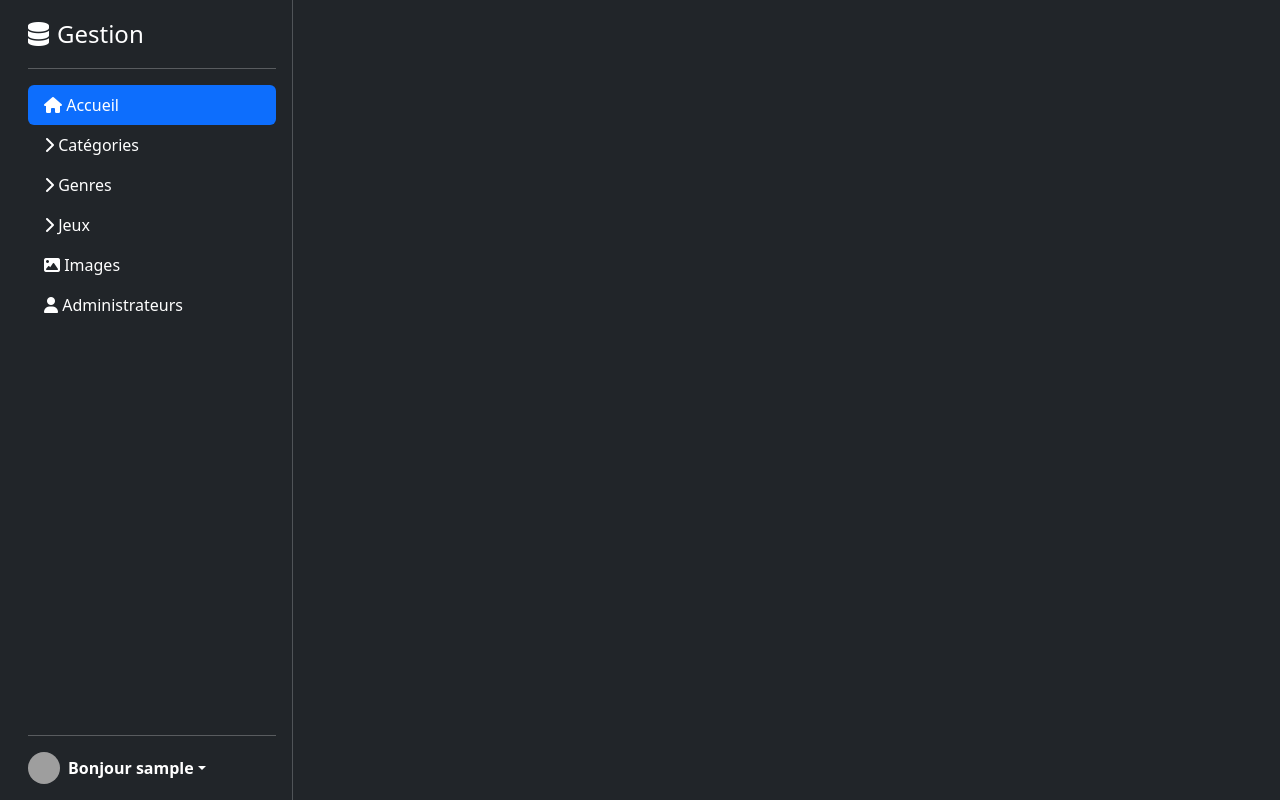
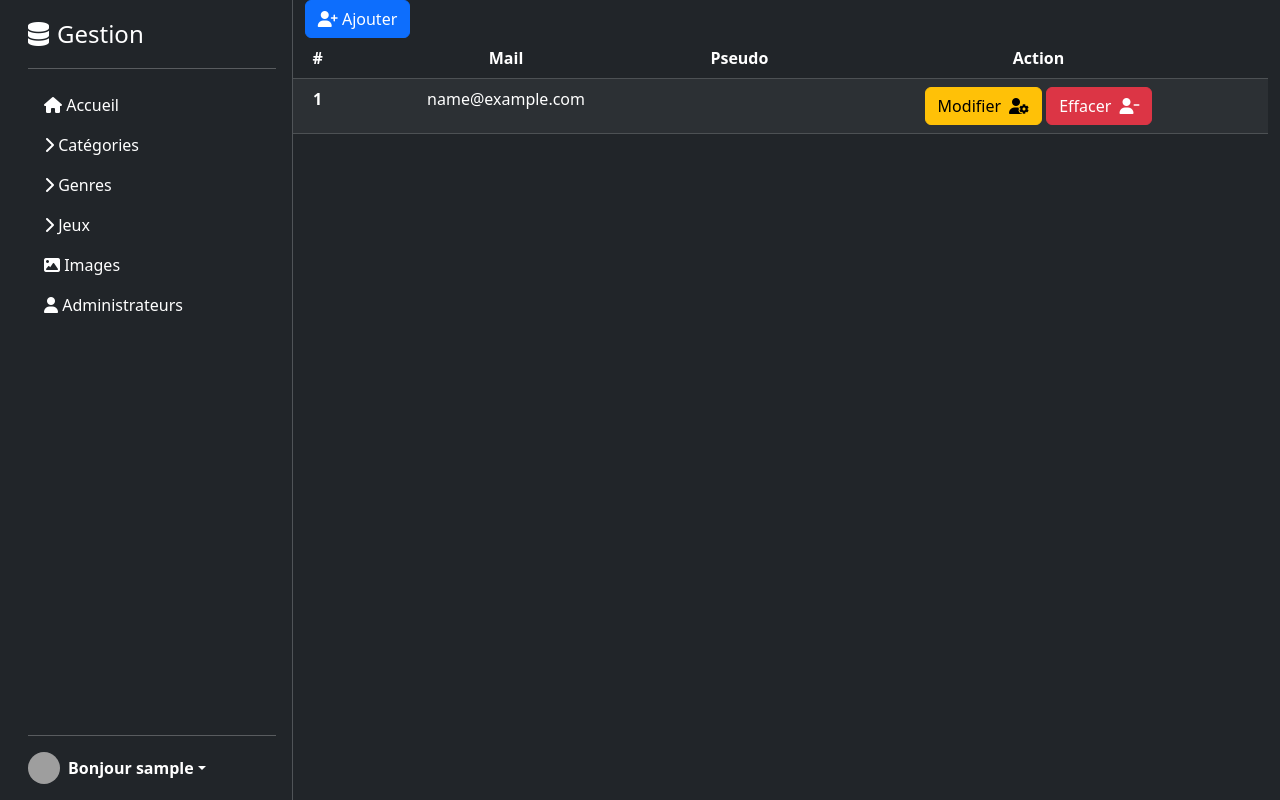
Before and after one commit to Nyxqt/projet_gaming, a PHP site: page /index.php?action=admin in a window 1280 px wide. Run offline with PHP 8.4, Linux system fonts and the light colour scheme; the visitor is signed in with stand-in values (Sample User, id 1); data that the repository does not hold is empty; some libraries are stand-ins or nearby versions; grey boxes are pictures that could not be loaded.

Commit message:
login corrected + admin crud

```diff
--- a/Back/controllers/addAdmin.php
+++ b/Back/controllers/addAdmin.php
@@ -1,6 +1,8 @@
 <?php
 require_once('../models/dbConnect.php');
 require_once('../models/addAdmin.php');
+require_once('../models/model.php');
+
 function createAdmin($p) {
     $msg= $p;
     require('../templates/addAdmin.php');
--- /dev/null
+++ b/Back/controllers/admin.php
@@ -0,0 +1,9 @@
+<?php
+require_once('../models/dbConnect.php');
+require_once('../models/admin.php');
+require_once('../models/model.php');
+
+function crudAdmin() {
+    $admins= getAdmins();
+    require('../templates/admin.php');
+}
--- a/Back/controllers/homepage.php
+++ b/Back/controllers/homepage.php
@@ -1,11 +1,8 @@
 <?php
 require_once('../models/dbConnect.php');
-// require_once('../models/homepage.php');
+require_once('../models/homepage.php');
+require_once('../models/model.php');
 
 function homepageAdmin() {
     require('../templates/homepage.php');
 }
-function getUser() {
-    $user = ($_SESSION['username']);
-    return $user;
-}
--- /dev/null
+++ b/Back/models/admin.php
@@ -0,0 +1,16 @@
+<?php
+
+function getAdmins() {
+    $database = dbConnect();
+    $statement = $database->query('SELECT * FROM admin ORDER BY id');
+    $admins = [];
+    while (($row = $statement->fetch())) {
+        $admin = [
+            'id' => $row['id'],
+            'username' => $row['username'],
+            'email' => $row['email'],
+            ];
+        $admins[] = $admin;
+    }
+    return $admins;
+}
--- a/Back/models/loginAdmin.php
+++ b/Back/models/loginAdmin.php
@@ -12,8 +12,7 @@ if (isset($_POST['email']) && !empty($_POST['email']) && isset($_POST['password'
     if ($email == $user['email'] && password_verify($password, $user['password'])) {
         $_SESSION['email'] = $email;
         $_SESSION['username'] = $user['username'];
-        require('../controllers/homepage.php');
-        homepageAdmin();
+        header('location: index.php');
     } else {
         $msg= "Identifiant invalide!";
     }
--- /dev/null
+++ b/Back/models/logoutAdmin.php
@@ -0,0 +1,3 @@
+<?php
+session_destroy();
+header('location: index.php');
--- a/Back/models/model.php
+++ b/Back/models/model.php
@@ -1 +1,6 @@
 <?php
+
+function getUser() {
+    $user = ($_SESSION['username']);
+    return $user;
+}
--- a/Back/public/index.php
+++ b/Back/public/index.php
@@ -6,9 +6,17 @@ if (isset($_SESSION['username'])) {
             require('../controllers/homepage.php');
             homepageAdmin();
 
+        } elseif($_GET['action'] == 'admin') {
+            require('../controllers/admin.php');
+            crudAdmin();
+
         } elseif($_GET['action'] == 'addAdmin') {
             require('../controllers/addAdmin.php');
             createAdmin($msg);
+
+        } elseif($_GET['action'] == 'logout') {
+            require('../models/logoutAdmin.php');
+
         } else {
             require('../controllers/homepage.php');
             homepageAdmin();
--- /dev/null
+++ b/Back/templates/admin.php
@@ -0,0 +1,38 @@
+<?php $title = "Admin"; ?>
+<?php ob_start(); ?>
+
+<div class="container-fluid text-center">
+    <div class="row">
+        <div class="d-flex">
+        <a class="btn btn-primary" href="index.php?/=admin_add" role="button">
+        <i class="fa-solid fa-user-plus"></i>
+        <span>Ajouter</span></a>
+        </div>
+        <table class="table table-dark table-striped">
+            <thead>
+                <tr>
+                    <th scope="col">#</th>
+                    <th scope="col">Mail</th>
+                    <th scope="col">Pseudo</th>
+                    <th scope="col">Action</th>
+                </tr>
+            </thead>
+            <tbody>
+            <?php foreach($admins as $admin) { ?>
+                <tr>
+                    <th scope="row"><?=$admin['id']?></th>
+                    <td><?=$admin['email']?></td>
+                    <td><?=$admin['username']?></td>
+                    <td><a class="btn btn-warning" href="index.php?/=admin_upd&id=<?=$admin['id']?>" role="button">
+                    <span>Modifier</span><i class="fa-solid fa-user-gear ms-2"></i></a>
+                    <a class="btn btn-danger" href="index.php?/=admin&p=1&id=<?=$admin['id']?>" onclick="return(confirm('Voulez-vous supprimer cette entrée ?'));" role="button">
+                    <span>Effacer</span><i class="fa-solid fa-user-minus ms-2"></i></a></td>
+                </tr>
+            <?php } ?>
+            </tbody>
+        </table>
+    </div>
+</div>
+
+<?php $content = ob_get_clean(); ?>
+<?php require('layout.php') ?>
--- a/Back/templates/homepage.php
+++ b/Back/templates/homepage.php
@@ -1,9 +1,22 @@
 <?php $title = "Homepage"; ?>
 <?php ob_start(); ?>
 
-
-  <!-- Main Content -->
-
+<div class="container-fluid text-center">
+  <div class="row">
+    <div class="col p-2">
+      <span class="fs-2 title_ff text-white">Nombre d'utilisateurs</span>
+      <p class="text_ff text-white"><?=TotalUsers()?></p>
+    </div>
+    <div class="col p-2">
+      <span class="fs-2 title_ff text-white">Nombre de produits</span>
+      <p class="text_ff text-white"><?=totalProducts()?></p>
+    </div>
+    <div class="col p-2">
+      <span class="fs-2 title_ff text-white">Nombre de commandes</span>
+      <p class="text_ff text-white"><?=totalOrders()?></p>
+    </div>
+  </div>
+</div>
 
 <?php $content = ob_get_clean(); ?>
 <?php require('layout.php') ?>
--- a/Back/templates/layout.php
+++ b/Back/templates/layout.php
@@ -11,44 +11,44 @@
  <body>
  <div class="container-fluid d-flex">
 <div class="d-flex flex-column flex-shrink-0 text-white p-3" style="width: 280px; height: 100vh;">
-    <a href="/" class="d-flex align-items-center mb-3 mb-md-0 me-md-auto text-white text-decoration-none">
+    <a href="index.php?action=home" class="d-flex align-items-center mb-3 mb-md-0 me-md-auto text-white text-decoration-none">
     <i class="fa-solid fa-database fa-xl"></i>
     <span class="fs-4 ms-2">Gestion</span>
     </a>
     <hr>
     <ul class="nav nav-pills flex-column mb-auto">
       <li class="nav-item">
-        <a href="#" class="nav-link active" aria-current="page">
+        <a href="#" class="nav-link hover_yellow">
         <i class="fa-solid fa-house"></i>
           Accueil
         </a>
       </li>
       <li>
-        <a href="#" class="nav-link text-white">
+        <a href="#" class="nav-link  hover_yellow">
         <i class="fa-solid fa-chevron-right"></i>
           Catégories
         </a>
       </li>
       <li>
-        <a href="#" class="nav-link text-white">
+        <a href="#" class="nav-link  hover_yellow">
         <i class="fa-solid fa-chevron-right"></i>
           Genres
         </a>
       </li>
       <li>
-        <a href="#" class="nav-link text-white">
+        <a href="#" class="nav-link  hover_yellow">
         <i class="fa-solid fa-chevron-right"></i>
           Jeux
         </a>
       </li>
       <li>
-        <a href="#" class="nav-link text-white">
+        <a href="#" class="nav-link  hover_yellow">
         <i class="fa-solid fa-image"></i>
           Images
         </a>
       </li>
       <li>
-        <a href="#" class="nav-link text-white">
+        <a href="index.php?action=admin" class="nav-link  hover_yellow">
         <i class="fa-solid fa-user"></i>
           Administrateurs
         </a>
@@ -66,7 +66,7 @@
             Configuration
         </a>
         </li>
-        <li><a class="dropdown-item" href="#">
+        <li><a class="dropdown-item" href="index.php?action=logout">
             <i class="fa-solid fa-right-from-bracket"></i>
             Déconnexion
         </a>
--- a/Back/templates/loginAdmin.php
+++ b/Back/templates/loginAdmin.php
@@ -28,4 +28,4 @@
     </div>
 </div>
 <?php $content = ob_get_clean(); ?>
-<?php require('layout.php') ?>
+<?php require('layoutLogin.php') ?>
```
Also changed, not shown: Back/models/homepage.php (added, +23 -0 lines), Back/templates/layoutLogin.php (added, +12 -0 lines).
